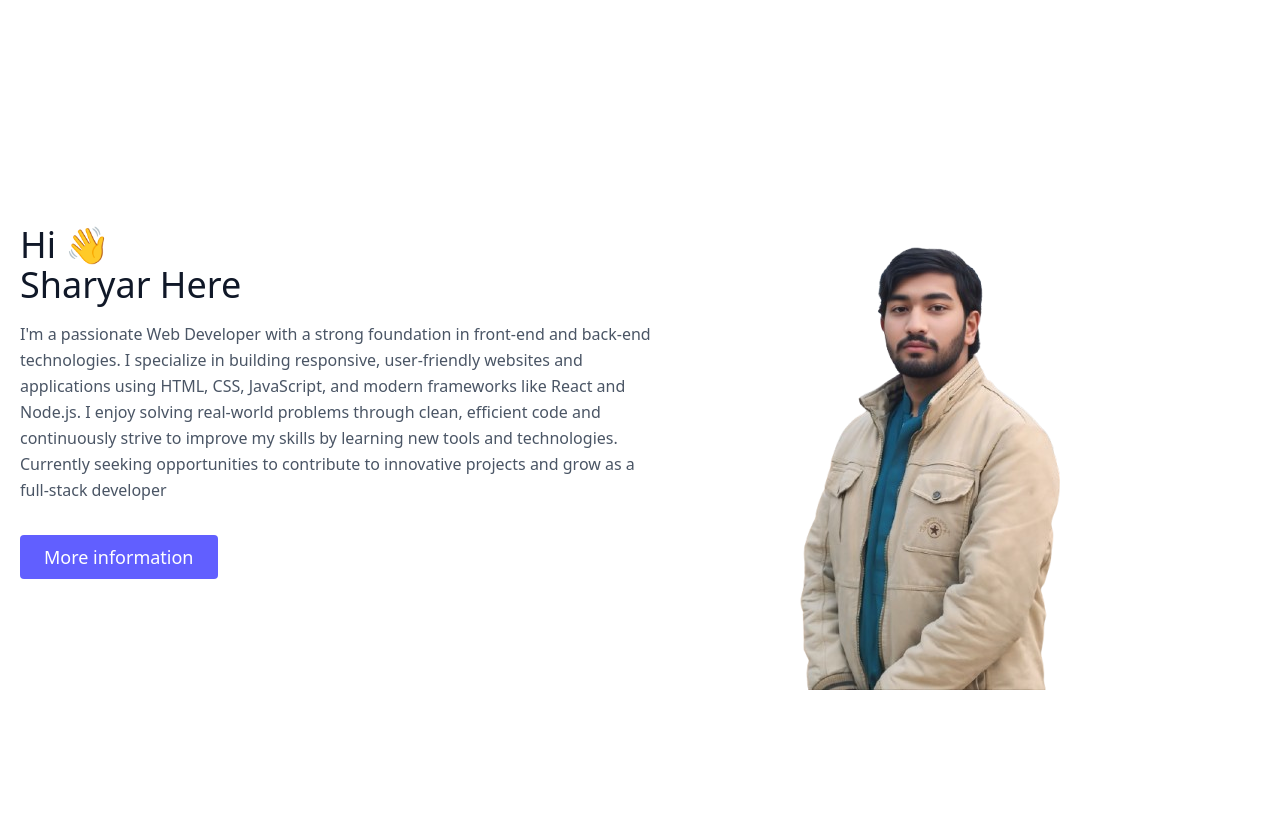
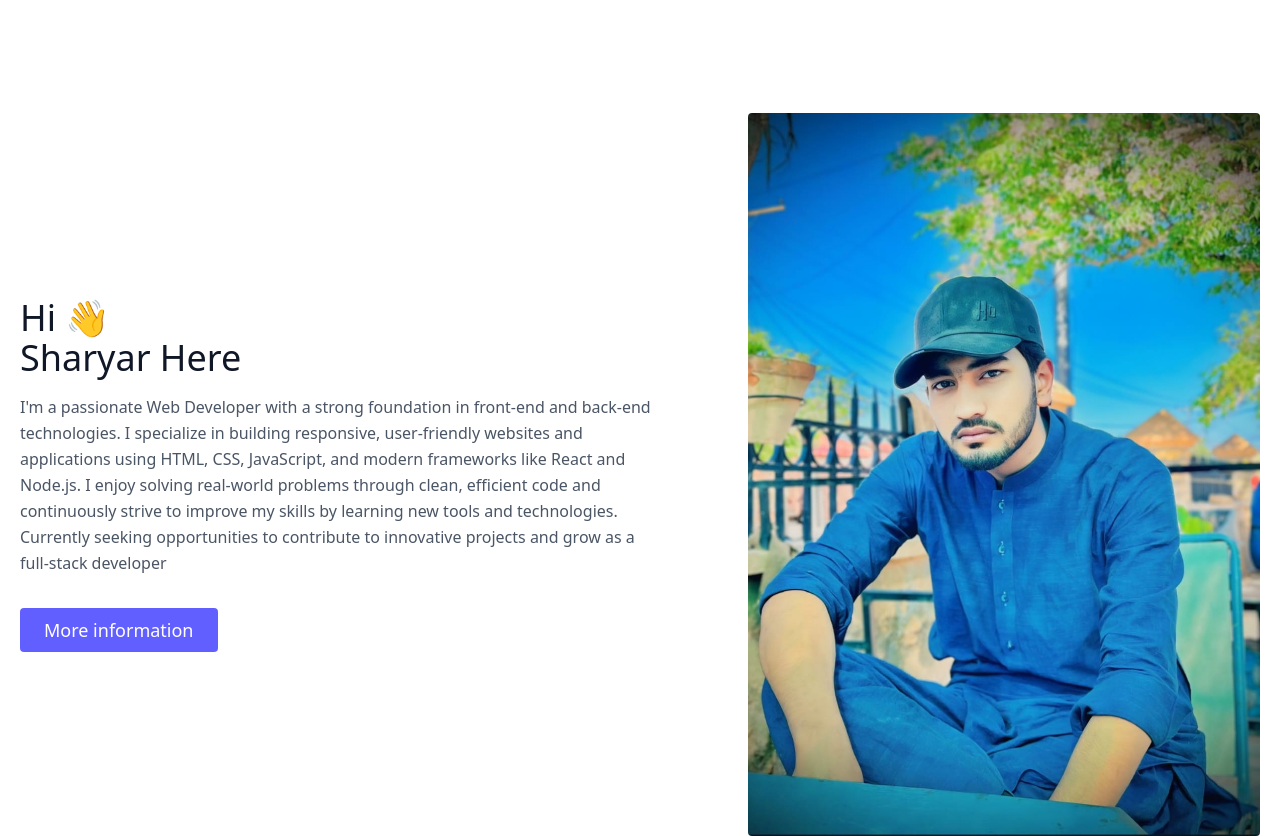
Before and after one commit to SharyarHashmi/Profile, a plain HTML site: page index.html in a window 1280 px wide. Shown: the part 73-909 px from the top of the page. Drawn offline with nearby package versions, Linux system fonts and the light colour scheme.

Commit message:
change the photo

```diff
--- a/index.html
+++ b/index.html
@@ -37,7 +37,7 @@
             </div>
           </div>
           <div class="lg:max-w-lg lg:w-full md:w-1/2 w-5/6">
-            <img class="object-cover object-center rounded" alt="hero" src="/WhatsApp_Image_2025-05-08_at_11.11.02_AM-removebg-preview (1).png">
+            <img class="object-cover object-center rounded" alt="hero" src="/34a86dec-547c-41da-bc6e-c4a28294f493.jpg">
           </div>
         </div>
       </section>
```
Also changed, not shown: 34a86dec-547c-41da-bc6e-c4a28294f493.jpg (added).
